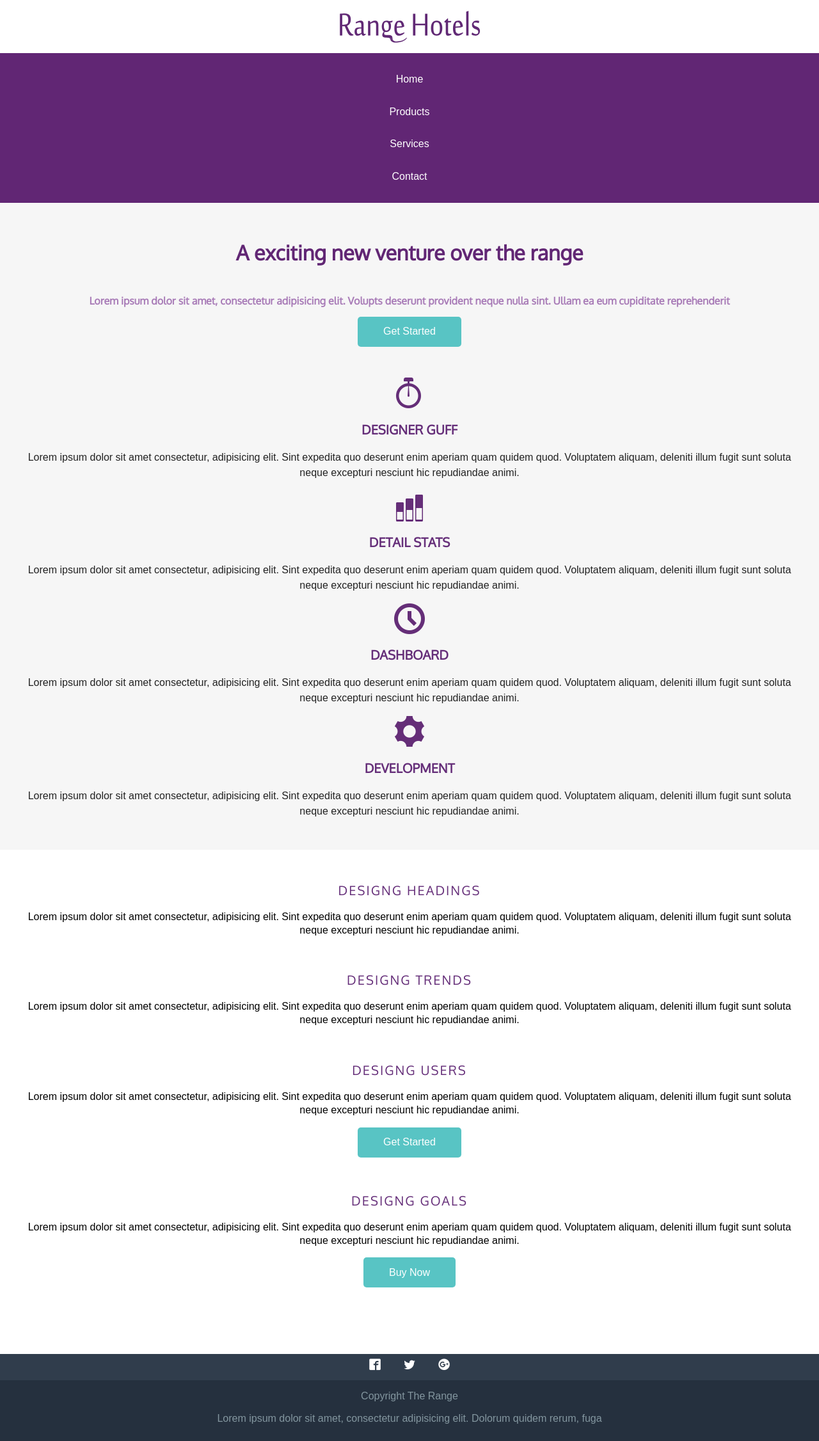
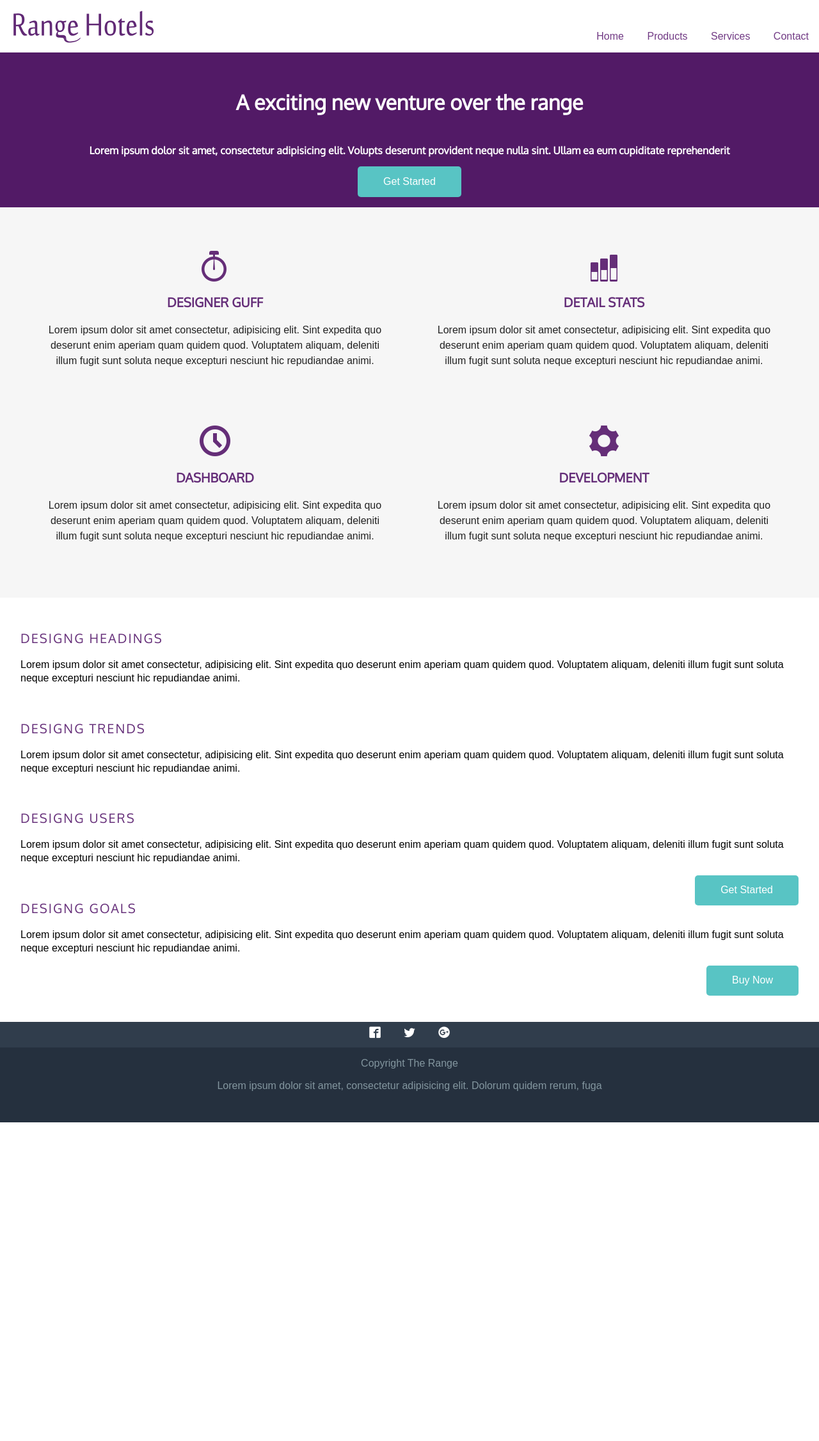
Before and after one commit to RodriguesLs/webdesigncourse, a PHP site: page / in a window 1280 px wide. Shown: the top 2252 px of the page at 64% size. After the commit the page ends 1754 px from the top, so only its background shows below. Run offline with PHP 8.4, Linux system fonts and the light colour scheme; some web fonts are replaced.

Commit message:
Initialize responsive to screen - section 10 - 108

```diff
--- a/rangeHotel/css/main.css
+++ b/rangeHotel/css/main.css
@@ -7,7 +7,11 @@ html {
 h1, h2, h3, h4, h5, h6 {
     font-family: "Oxygen";
 }
-
+.clearfix:after, .row:after{
+    content: '';
+    display: block;
+    clear: both;
+}
 .top-header{
     text-align: center;
 }
@@ -102,7 +106,7 @@ h1, h2, h3, h4, h5, h6 {
 
 .main-content-article {
     margin-bottom: 3.5em;
-    text-align: center;
+    /* text-align: center; */
 }
 
 .main-content-title {
@@ -150,3 +154,52 @@ h1, h2, h3, h4, h5, h6 {
     text-decoration: none;
     color: white;
 }
+
+@media screen and (min-width: 48.75em) {
+    .top-header {
+
+    }
+
+    .top-header-logo {
+        float:left;
+    }
+    .top-nav {
+        background-color: transparent;
+        float: right;
+        margin-top: 2em;
+    }
+
+    .top-nav ul {
+        margin: 0;
+        padding: 0;
+    }
+
+    .top-nav li {
+        display: inline-block;
+    }
+
+    .top-nav a{
+        color: #713a84;
+    }
+
+    .top-nav a:hover{
+        background-color: #e7d9fc;
+    }
+
+    .top-content {
+        background-color: #521a66;
+    }
+    .top-content-title, .top-content-subtitle {
+        color: white;
+    }
+
+    .col-1-4 {
+        width: 44%;
+        margin: 3%;
+        float: left;
+    }
+
+    .main-content-article .btn {
+        float: right;
+    }
+}
--- a/rangeHotel/index.html
+++ b/rangeHotel/index.html
@@ -16,7 +16,7 @@
 
     <body>
 
-        <header class="top-header">
+        <header class="top-header clearfix">
             <img src="images/logo_mob.svg" alt="logotipo range hotels" class="top-header-logo">
             <nav class="top-nav">
                 <ul>
@@ -37,8 +37,8 @@
             <a href="#" class="btn">Get Started</a>
         </section>
 
-        <section class="middle-content">
-            <article>
+        <section class="middle-content clearfix row">
+            <article class="col-1-4">
                 <span class="icon-stopwatch"></span>
                 <h3 class="middle-content-title">Designer Guff</h3>
                 <p>Lorem ipsum dolor sit amet consectetur, adipisicing elit. Sint expedita
@@ -46,7 +46,7 @@
                 fugit sunt soluta neque excepturi nesciunt hic repudiandae animi.</p>
             </article>
 
-            <article>
+            <article class="col-1-4">
                 <span class="icon-stats-bars2"></span>
                 <h3 class="middle-content-title">Detail Stats</h3>
                 <p>Lorem ipsum dolor sit amet consectetur, adipisicing elit. Sint expedita
@@ -54,7 +54,7 @@
                 fugit sunt soluta neque excepturi nesciunt hic repudiandae animi.</p>
             </article>
 
-            <article>
+            <article class="col-1-4">
                 <span class="icon-clock"></span>
                 <h3 class="middle-content-title">Dashboard</h3>
                 <p>Lorem ipsum dolor sit amet consectetur, adipisicing elit. Sint expedita
@@ -62,7 +62,7 @@
                 fugit sunt soluta neque excepturi nesciunt hic repudiandae animi.</p>
             </article>
 
-            <article>
+            <article class="col-1-4">
                 <span class="icon-cog"></span>
                 <h3 class="middle-content-title">Development</h3>
                 <p>Lorem ipsum dolor sit amet consectetur, adipisicing elit. Sint expedita
@@ -85,14 +85,14 @@
                 fugit sunt soluta neque excepturi nesciunt hic repudiandae animi.</p>
             </article>
             <article class="main-content-article">
-                <h3 class="main-content-title">Designg Users</h3>
+                <h3 class="main-content-title clearfix">Designg Users</h3>
                 <p>Lorem ipsum dolor sit amet consectetur, adipisicing elit. Sint expedita
                 quo deserunt enim aperiam quam quidem quod. Voluptatem aliquam, deleniti illum
                 fugit sunt soluta neque excepturi nesciunt hic repudiandae animi.</p>
                 <a href="#" class="btn">Get Started</a>
             </article>
             <article class="main-content-article">
-                <h3 class="main-content-title">Designg Goals</h3>
+                <h3 class="main-content-title clearfix">Designg Goals</h3>
                 <p>Lorem ipsum dolor sit amet consectetur, adipisicing elit. Sint expedita
                 quo deserunt enim aperiam quam quidem quod. Voluptatem aliquam, deleniti illum
                 fugit sunt soluta neque excepturi nesciunt hic repudiandae animi.</p>
```
